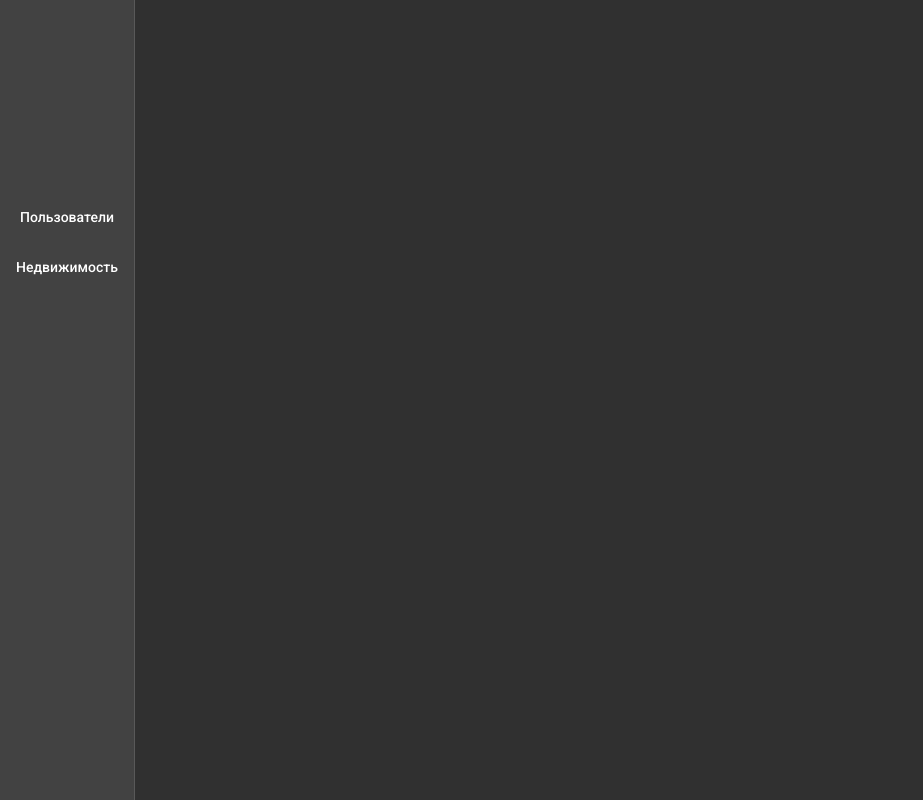
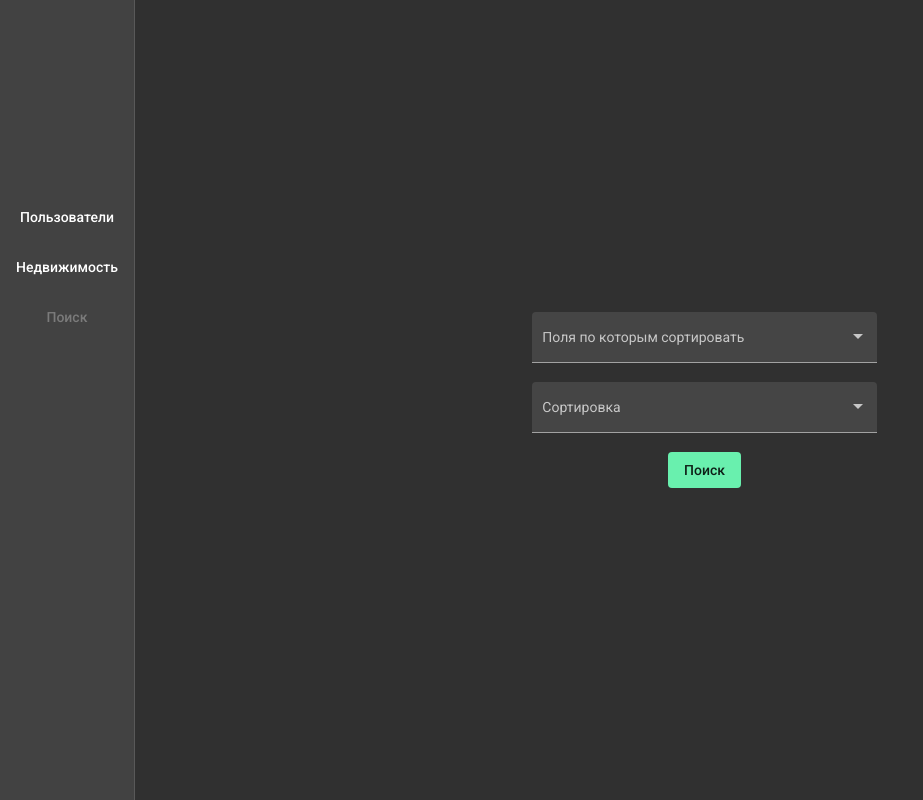
Before and after one commit to RiseToDev/APIServiceShowcase, an Angular app: page /search in a window 1280 px wide. Before the commit this address led to /. Shown: the whole page, without its empty margins (0-923 px from the left). Built offline with nearby package versions, Linux system fonts and the light colour scheme.

Commit message:
added realty service due to there are several places where same data is required. added search page.

```diff
--- a/src/app/app-routing.module.ts
+++ b/src/app/app-routing.module.ts
@@ -2,10 +2,12 @@ import { NgModule } from '@angular/core';
 import { RouterModule, Routes } from '@angular/router';
 import { UsersComponent } from './pages/users/users.component';
 import { RealtyComponent } from './pages/realty/realty.component';
+import { SearchComponent } from './pages/search/search.component';
 
 const routes: Routes = [
   { path: 'users', component: UsersComponent },
   { path: 'realty', component: RealtyComponent },
+  { path: 'search', component: SearchComponent },
 ];
 
 @NgModule({
--- a/src/app/app.component.html
+++ b/src/app/app.component.html
@@ -17,6 +17,14 @@
       >
         Недвижимость
       </button>
+      <button
+        class="nav-button"
+        mat-button
+        [disabled]="isRouteSelected('/search')"
+        routerLink="/search"
+      >
+        Поиск
+      </button>
     </nav>
   </mat-drawer>
   <mat-drawer-content><router-outlet></router-outlet></mat-drawer-content>
--- /dev/null
+++ b/src/app/pages/search/search.component.css
@@ -0,0 +1,14 @@
+.search-page-container {
+  display: flex;
+  justify-content: center;
+  align-items: center;
+  height: 100vh;
+  flex-direction: column;
+}
+
+.search-page-container mat-form-field {
+  width: 30%;
+}
+
+.query-inputs-form {
+}
--- /dev/null
+++ b/src/app/pages/search/search.component.html
@@ -0,0 +1,35 @@
+<div class="search-page-container">
+  <!--  <mat-form-field class="query-inputs-form">-->
+  <!--    <mat-label>jkt</mat-label>-->
+  <!--    <label>-->
+  <!--      <input matInput type="text" [(ngModel)]="value" />-->
+  <!--    </label>-->
+  <!--    <button-->
+  <!--      mat-button-->
+  <!--      *ngIf="value"-->
+  <!--      matSuffix2-->
+  <!--      mat-icon-button-->
+  <!--      aria-label="Clear"-->
+  <!--      (click)="value = ''"-->
+  <!--    >-->
+  <!--      <mat-icon>close</mat-icon>-->
+  <!--    </button>-->
+  <!--  </mat-form-field>-->
+  <mat-form-field appearance="fill">
+    <mat-label>Поля по которым сортировать</mat-label>
+    <mat-select>
+      <mat-option *ngFor="let option of displayedColumns" [value]="option">
+        {{ option }}
+      </mat-option>
+    </mat-select>
+  </mat-form-field>
+  <mat-form-field appearance="fill">
+    <mat-label>Сортировка</mat-label>
+    <mat-select>
+      <mat-option *ngFor="let option of sortOptions" [value]="option.value">
+        {{ option.viewValue }}
+      </mat-option>
+    </mat-select>
+  </mat-form-field>
+  <button mat-flat-button color="accent">Поиск</button>
+</div>
--- /dev/null
+++ b/src/app/pages/search/search.component.ts
@@ -0,0 +1,19 @@
+import { Component, OnInit } from '@angular/core';
+import { RealtyService } from '../../services/realty.service';
+
+@Component({
+  selector: 'app-search',
+  templateUrl: './search.component.html',
+  styleUrls: ['./search.component.css'],
+})
+export class SearchComponent implements OnInit {
+  displayedColumns: string[] = this.realtyService.getDisplayedColumns();
+  sortOptions = [
+    { value: 'acs', viewValue: 'По возрастанию' },
+    { value: 'desc', viewValue: 'По убыванию' },
+  ];
+
+  constructor(private realtyService: RealtyService) {}
+
+  ngOnInit(): void {}
+}
--- /dev/null
+++ b/src/app/services/realty.service.ts
@@ -0,0 +1,20 @@
+import { Injectable } from '@angular/core';
+
+@Injectable({
+  providedIn: 'root',
+})
+export class RealtyService {
+  private displayedColumns: string[] = [
+    'id',
+    'date',
+    'cost',
+    'currency',
+    'realty_capacity',
+    'town',
+    'district',
+    'street',
+    'source',
+  ];
+
+  getDisplayedColumns = () => this.displayedColumns;
+}
```
Also changed, not shown: src/app/app.module.ts (+28 -20 lines), src/app/pages/realty/realty.component.ts (+3 -12 lines).
